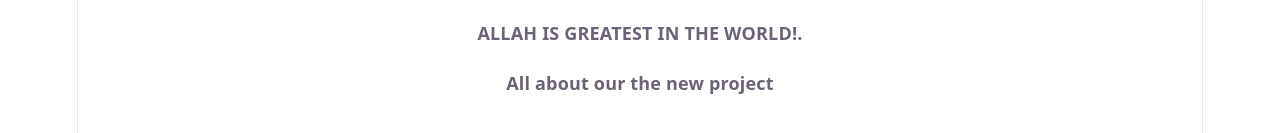
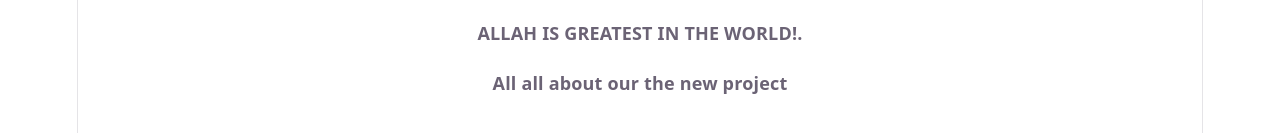
Before and after one commit to Muhammad-Asif-786/mayfirst, a React (Vite) app: page / in a window 1280 px wide. Shown: the part 447-580 px from the top of the page. Built offline with nearby package versions, Linux system fonts and the light colour scheme.

Commit message:
ab dakho

```diff
--- a/src/App.jsx
+++ b/src/App.jsx
@@ -15,7 +15,7 @@ function App() {
         </div>
         <div>
           <h4>ALLAH IS GREATEST IN THE WORLD!.</h4>
-          <h4>All about our the new project</h4>
+          <h4>All all about our the new project</h4>
         </div>
       </section>
     </>
```
